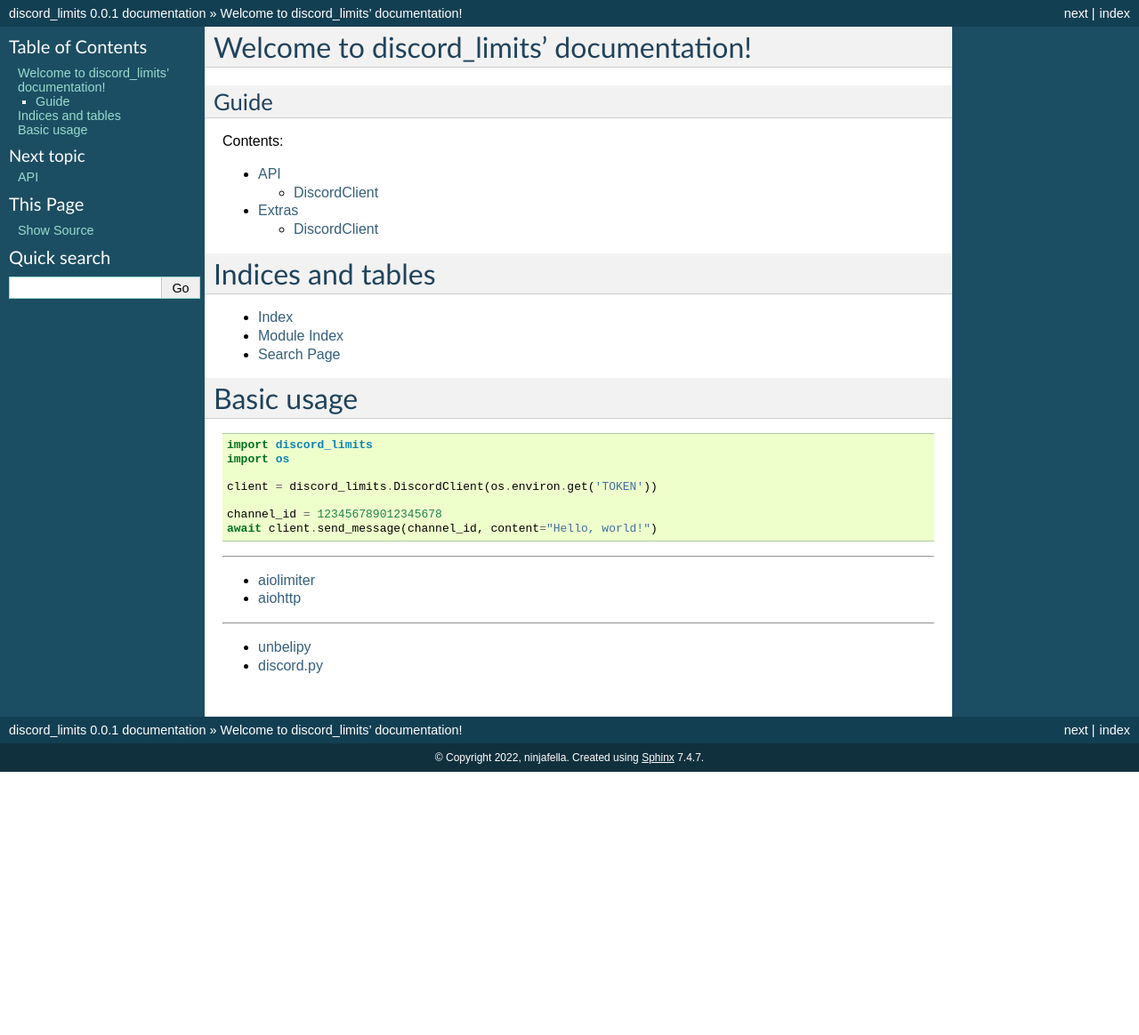
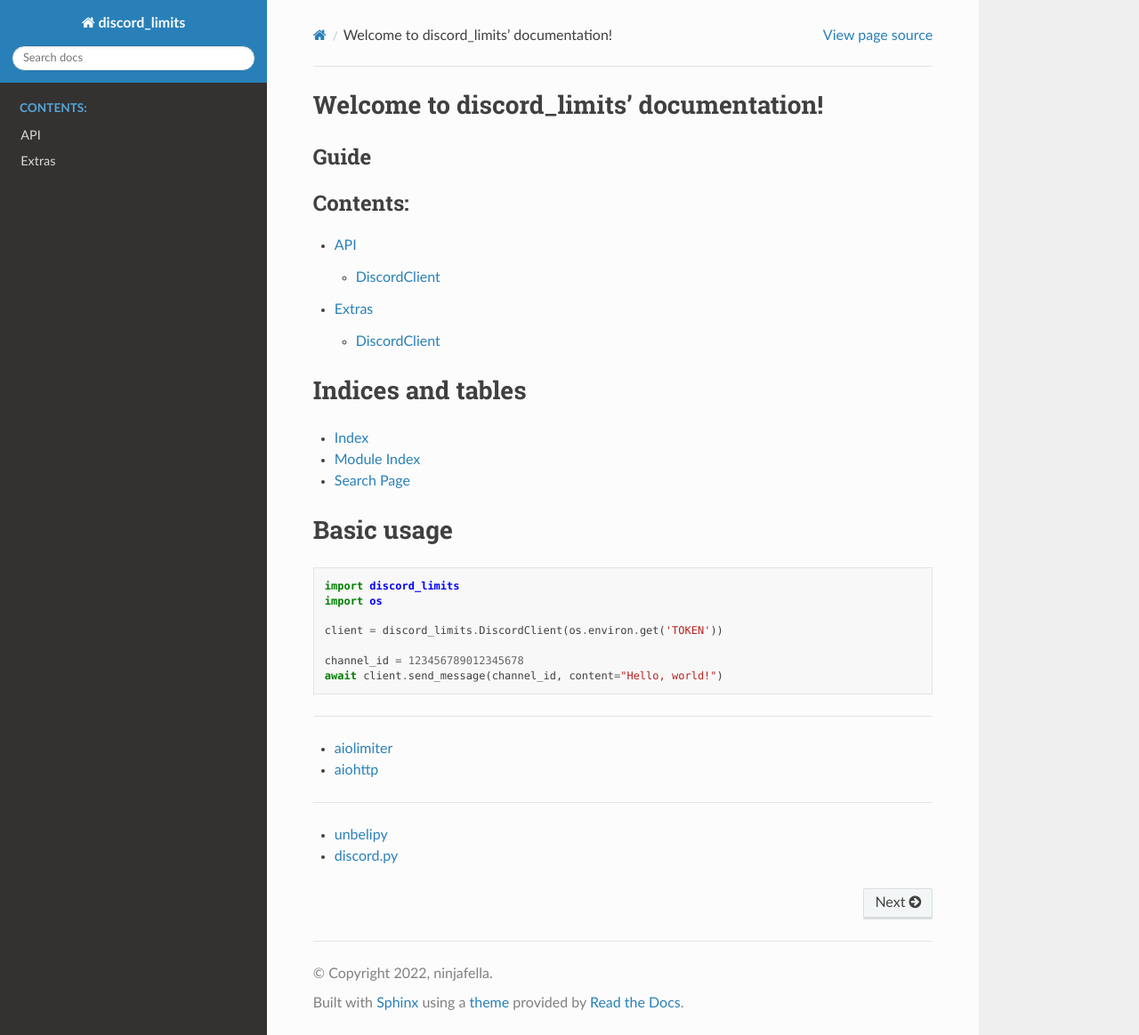
Before and after one commit to ninjafella/discord-API-limits, a Sphinx documentation site: the page built from docs/source/index.rst, in a window 1280 px wide and 1164 px high. Shown: the whole window at 89% size. Built offline with Sphinx 7.4.7 and the Read the Docs theme 2.0.0, drawn with Linux system fonts in a browser that asks for light colours.

```diff
--- a/docs/source/conf.py
+++ b/docs/source/conf.py
@@ -47,7 +47,7 @@ exclude_patterns = []
 # The theme to use for HTML and HTML Help pages.  See the documentation for
 # a list of builtin themes.
 #
-html_theme = 'default'
+html_theme = 'sphinx_rtd_theme'
 
 # Add any paths that contain custom static files (such as style sheets) here,
 # relative to this directory. They are copied after the builtin static files,
```
Also changed, not shown: README.md (+2 -0 lines), 1 other file.
